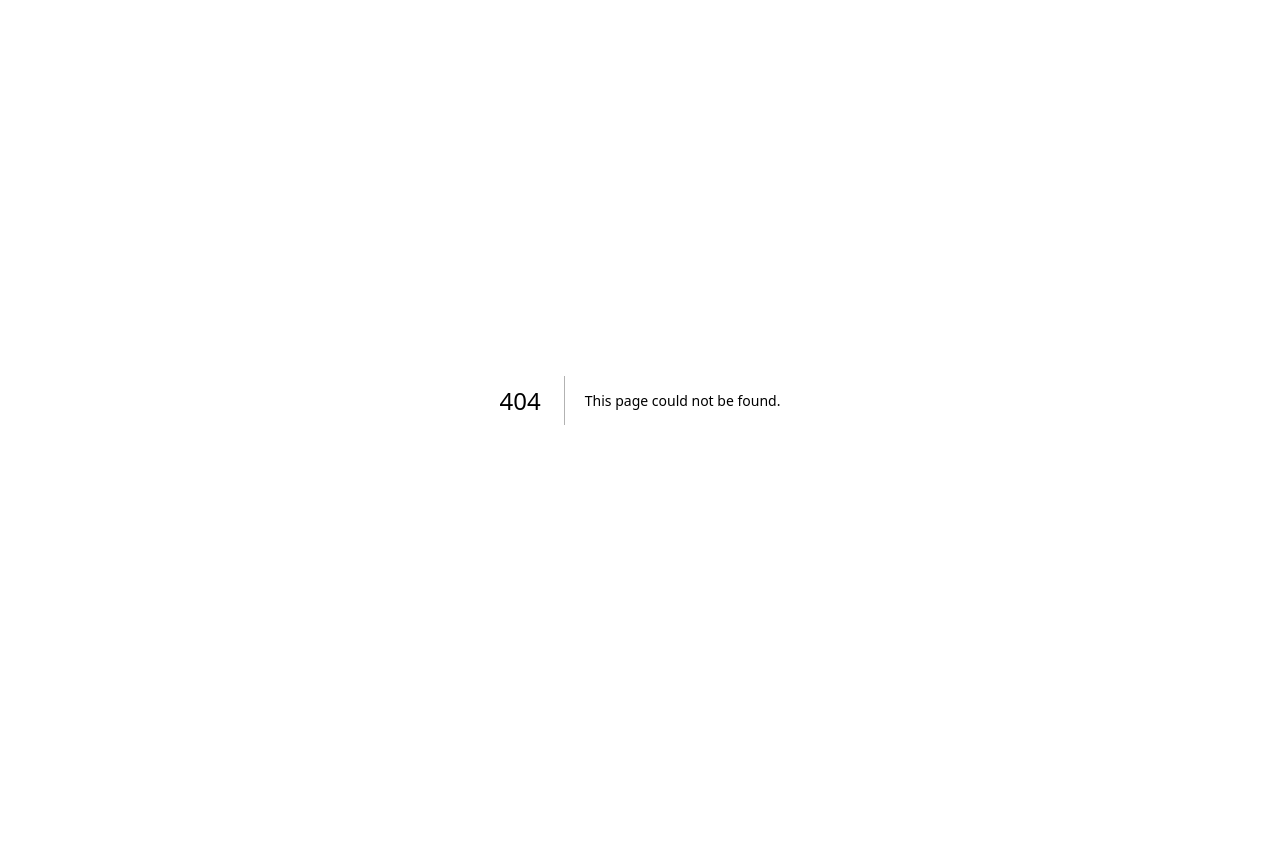
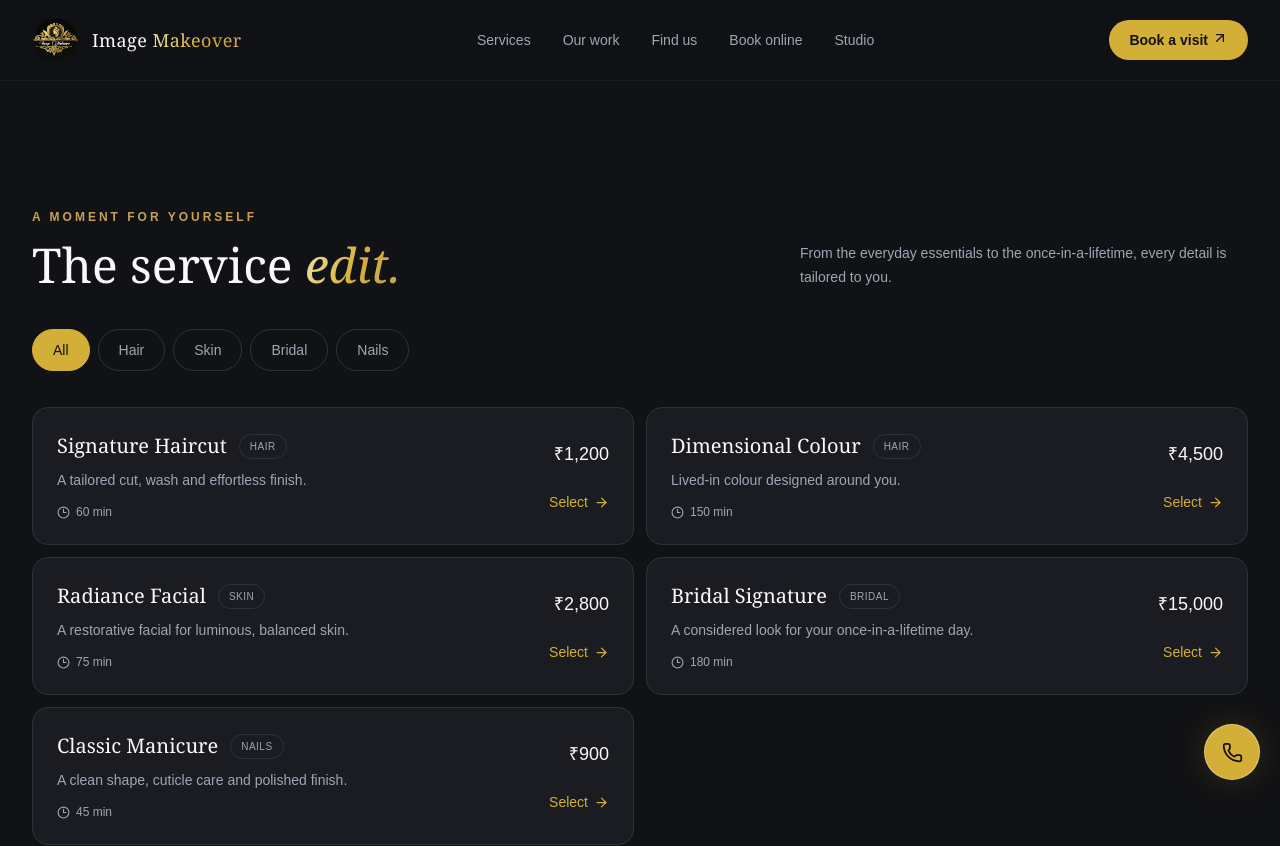
Before and after one commit to hiku15cs/ImageMakeover, a Next.js app: page /services in a window 1280 px wide. Before the commit this address had no page. Shown: the top 846 px of the page. Before the commit the page ends 800 px from the top, so only its background shows below. Built offline with nearby package versions, Linux system fonts and the light colour scheme; no server answers; the database is empty.

Commit message:
Refactor components to use Next.js Link for navigation and update styles for consistency

```diff
--- a/app/(public)/_components/hero-section.tsx
+++ b/app/(public)/_components/hero-section.tsx
@@ -1,4 +1,5 @@
 import Image from "next/image";
+import Link from "next/link";
 import { ArrowDown, ArrowUpRight, Sparkles, Star } from "lucide-react";
 import { salon } from "@/lib/salon";
 import { afterImage } from "./public-content";
@@ -7,7 +8,7 @@ import OpenStatusBadge from "./open-status-badge";
 export default function HeroSection({ bookingLink }: { bookingLink: string | null }) {
   return (
     <section className="hero-glow relative">
-      <div className="mx-auto grid min-h-[720px] max-w-7xl items-center gap-14 px-5 py-20 lg:grid-cols-[1.05fr_.95fr] lg:px-8 lg:py-24">
+      <div className="mx-auto grid min-h-[720px] max-w-7xl items-center gap-14 px-5 py-8 lg:grid-cols-[1.05fr_.95fr] lg:px-8 lg:py-10">
         <div className="relative z-10">
           <div className="mb-8"><OpenStatusBadge /></div>
           <p className="mb-5 text-xs font-semibold uppercase tracking-[0.28em] text-brand-antique">The art of becoming</p>
@@ -18,7 +19,7 @@ export default function HeroSection({ bookingLink }: { bookingLink: string | nul
             Thoughtful artistry. A little ritual. A look that feels entirely like you. Welcome to Image Makeover.
           </p>
           <div className="mt-9 flex flex-wrap gap-3">
-            <a href="#services" className="inline-flex items-center gap-2 rounded-full bg-brand-gold px-6 py-3.5 text-sm font-semibold text-brand-background transition hover:bg-brand-champagne">Explore services <ArrowDown size={16} /></a>
+            <Link href="/services" className="inline-flex items-center gap-2 rounded-full bg-brand-gold px-6 py-3.5 text-sm font-semibold text-brand-background transition hover:bg-brand-champagne">Explore services <ArrowDown size={16} /></Link>
             <a href={bookingLink ?? "#visit"} aria-disabled={!bookingLink} className="inline-flex items-center gap-2 rounded-full border border-brand-border px-6 py-3.5 text-sm font-semibold transition hover:border-brand-gold hover:text-brand-champagne">Book on WhatsApp <ArrowUpRight size={16} /></a>
           </div>
           {!salon.whatsappNumber && <p className="mt-3 text-xs text-brand-muted">Add your WhatsApp number in environment settings to enable direct booking.</p>}
--- a/app/(public)/_components/open-status-badge.tsx
+++ b/app/(public)/_components/open-status-badge.tsx
@@ -14,10 +14,10 @@ export default function OpenStatusBadge() {
   }, []);
 
   return (
-    <div className="inline-flex items-center gap-3 rounded-full border border-brand-border bg-brand-surface/80 px-4 py-2.5">
+    <div className="inline-flex items-center gap-2 whitespace-nowrap rounded-full border border-brand-border bg-brand-surface/80 px-3 py-2.5 sm:gap-3 sm:px-4">
       <span className={`h-2.5 w-2.5 rounded-full ${status?.open ? "bg-emerald-400 shadow-[0_0_12px_#34d399]" : "bg-brand-muted"}`} />
-      <span className="text-sm font-medium">{status?.message ?? "Checking hours…"}</span>
-      {status && <span className="hidden border-l border-brand-border pl-3 text-xs text-brand-muted sm:inline">{status.next}</span>}
+      <span className="text-xs font-medium sm:text-sm">{status?.message ?? "Checking hours…"}</span>
+      {status && <span className="border-l border-brand-border pl-2 text-[10px] text-brand-muted sm:pl-3 sm:text-xs">{status.next}</span>}
     </div>
   );
 }
--- a/app/(public)/_components/site-footer.tsx
+++ b/app/(public)/_components/site-footer.tsx
@@ -10,7 +10,7 @@ export default function SiteFooter({ bookingLink }: { bookingLink: string | null
         </div>
       </footer>
       <a
-        href={bookingLink ?? "#visit"}
+        href={bookingLink ?? "/#visit"}
         target={bookingLink ? "_blank" : undefined}
         rel={bookingLink ? "noreferrer" : undefined}
         aria-label={bookingLink ? "Book on WhatsApp" : "Find booking contact details"}
--- a/app/(public)/_components/site-header.tsx
+++ b/app/(public)/_components/site-header.tsx
@@ -11,18 +11,18 @@ export default function SiteHeader({ bookingLink }: { bookingLink: string | null
   return (
     <header className="relative z-30 border-b border-white/5 bg-brand-background/90 backdrop-blur">
       <div className="mx-auto flex max-w-7xl items-center justify-between px-5 py-4 lg:px-8">
-        <a href="#" className="flex items-center gap-3" aria-label="Image Makeover home">
+        <Link href="/" className="flex items-center gap-3" aria-label="Image Makeover home">
           <Image src="/Gemini_Generated_Image_fcpi34fcpi34fcpi.svg" alt="" width={48} height={48} className="h-12 w-12 object-contain" />
           <span className="font-display text-lg tracking-wide">Image <span className="gold-text">Makeover</span></span>
-        </a>
+        </Link>
         <nav className="hidden items-center gap-8 text-sm text-brand-muted md:flex">
-          <a className="transition hover:text-white" href="#services">Services</a>
-          <a className="transition hover:text-white" href="#transformations">Our work</a>
-          <a className="transition hover:text-white" href="#visit">Find us</a>
+          <Link className="transition hover:text-white" href="/services">Services</Link>
+          <Link className="transition hover:text-white" href="/work">Our work</Link>
+          <Link className="transition hover:text-white" href="/#visit">Find us</Link>
           <Link href="/book" className="transition hover:text-white">Book online</Link>
           <Link href="/admin/watermark" className="transition hover:text-white">Studio</Link>
         </nav>
-        <a href={bookingLink ?? "#visit"} className="hidden rounded-full bg-brand-gold px-5 py-2.5 text-sm font-semibold text-brand-background transition hover:bg-brand-champagne sm:inline-flex">
+        <a href={bookingLink ?? "/#visit"} className="hidden rounded-full bg-brand-gold px-5 py-2.5 text-sm font-semibold text-brand-background transition hover:bg-brand-champagne sm:inline-flex">
           Book a visit <ArrowUpRight className="ml-1" size={16} />
         </a>
         <button type="button" aria-label={menuOpen ? "Close menu" : "Open menu"} className="rounded-lg border border-brand-border p-2 md:hidden" onClick={() => setMenuOpen(!menuOpen)}>
@@ -31,10 +31,11 @@ export default function SiteHeader({ bookingLink }: { bookingLink: string | null
       </div>
       {menuOpen && (
         <nav className="grid gap-4 border-t border-brand-border px-6 py-5 text-sm text-brand-muted md:hidden">
-          <a href="#services" onClick={() => setMenuOpen(false)}>Services</a>
-          <a href="#transformations" onClick={() => setMenuOpen(false)}>Our work</a>
-          <a href="#visit" onClick={() => setMenuOpen(false)}>Find us</a>
+          <Link href="/services" onClick={() => setMenuOpen(false)}>Services</Link>
+          <Link href="/work" onClick={() => setMenuOpen(false)}>Our work</Link>
+          <Link href="/#visit" onClick={() => setMenuOpen(false)}>Find us</Link>
           <Link href="/book" onClick={() => setMenuOpen(false)}>Book online</Link>
+          <Link href="/admin/watermark" onClick={() => setMenuOpen(false)}>Studio</Link>
         </nav>
       )}
     </header>
--- a/app/(public)/_components/visit-section.tsx
+++ b/app/(public)/_components/visit-section.tsx
@@ -3,7 +3,7 @@ import { salon } from "@/lib/salon";
 
 export default function VisitSection({ bookingLink }: { bookingLink: string | null }) {
   return (
-    <section id="visit" className="mx-auto max-w-7xl scroll-mt-20 px-5 py-24 lg:px-8 lg:py-32">
+    <section id="visit" className="mx-auto max-w-7xl scroll-mt-20 px-5 py-2 lg:px-8 lg:py-2">
       <div className="rounded-3xl border border-brand-border bg-gradient-to-br from-brand-surface to-[#17181d] p-7 sm:p-12">
         <div className="grid gap-10 md:grid-cols-[1fr_auto] md:items-center">
           <div><p className="mb-4 text-xs font-semibold uppercase tracking-[.25em] text-brand-antique">Your chair is waiting</p><h2 className="font-display text-4xl sm:text-5xl">Come say <span className="gold-text italic">hello.</span></h2><p className="mt-4 max-w-xl text-sm leading-6 text-brand-muted">Find us, call us, or send a note. We’d love to help you find your next look.</p></div>
@@ -18,7 +18,7 @@ export default function VisitSection({ bookingLink }: { bookingLink: string | nu
           ) : (
             <div className="rounded-xl border border-brand-border p-5"><Phone size={19} className="text-brand-gold" /><p className="mt-4 text-sm font-medium">Give us a call</p><p className="mt-1 text-sm text-brand-muted">Set NEXT_PUBLIC_SALON_PHONE to enable click-to-call.</p></div>
           )}
-          <a href={bookingLink ?? "#services"} className="rounded-xl border border-brand-border p-5 transition hover:border-brand-gold/50"><Sparkles size={19} className="text-brand-gold" /><p className="mt-4 text-sm font-medium">Book on WhatsApp</p><p className="mt-1 text-sm text-brand-muted">Let’s find a time that works for you.</p><span className="mt-3 inline-flex items-center gap-1 text-xs text-brand-gold">Start a conversation <ArrowUpRight size={13} /></span></a>
+          <a href={bookingLink ?? "/services"} className="rounded-xl border border-brand-border p-5 transition hover:border-brand-gold/50"><Sparkles size={19} className="text-brand-gold" /><p className="mt-4 text-sm font-medium">Book on WhatsApp</p><p className="mt-1 text-sm text-brand-muted">Let’s find a time that works for you.</p><span className="mt-3 inline-flex items-center gap-1 text-xs text-brand-gold">Start a conversation <ArrowUpRight size={13} /></span></a>
         </div>
         <div className="mt-5 overflow-hidden rounded-xl border border-brand-border">
           <iframe title="Map to Image Makeover" src={salon.mapEmbedUrl} width="600" height="450" allowFullScreen loading="lazy" referrerPolicy="strict-origin-when-cross-origin" className="h-64 w-full border-0 grayscale" />
--- a/app/(public)/page.tsx
+++ b/app/(public)/page.tsx
@@ -1,75 +1,17 @@
-"use client";
-
-import { useCallback, useEffect, useState } from "react";
 import { bookingUrl } from "@/lib/salon";
-import { getSupabaseBrowserClient } from "@/lib/supabase";
 import HeroSection from "./_components/hero-section";
-import ServiceSection from "./_components/service-section";
 import SiteFooter from "./_components/site-footer";
 import SiteHeader from "./_components/site-header";
 import TestimonialsSection from "./_components/testimonials-section";
-import TransformationsSection from "./_components/transformations-section";
 import VisitSection from "./_components/visit-section";
-import { initialServices, type Service } from "./_components/public-content";
 
 export default function HomePage() {
-  const [selected, setSelected] = useState<string[]>([]);
-  const [services, setServices] = useState<Service[]>(initialServices);
-  const [serviceError, setServiceError] = useState("");
-
-  useEffect(() => {
-    let active = true;
-    try {
-      const supabase = getSupabaseBrowserClient();
-      void supabase
-        .from("services")
-        .select("id,title,category,description,duration_minutes,price")
-        .eq("is_active", true)
-        .order("created_at", { ascending: false })
-        .then(({ data, error }) => {
-          if (!active) return;
-          if (error) {
-            setServiceError(`Couldn't load live services: ${error.message}`);
-            return;
-          }
-          if (data?.length) setServices(data as Service[]);
-        });
-    } catch (error) {
-      if (active) setServiceError(error instanceof Error ? error.message : "Supabase is unavailable.");
-    }
-    return () => {
-      active = false;
-    };
-  }, []);
-
-  const selectedTitles = services
-    .filter((service) => selected.includes(service.id))
-    .map((service) => service.title);
-  const bookingLink = bookingUrl(
-    selectedTitles.length
-      ? `Hello Image Makeover, I'd love to enquire about: ${selectedTitles.join(", ")}.`
-      : "Hello Image Makeover, I'd love to book a consultation.",
-  );
-  const toggleService = useCallback((id: string) => {
-    setSelected((current) =>
-      current.includes(id)
-        ? current.filter((value) => value !== id)
-        : [...current, id],
-    );
-  }, []);
+  const bookingLink = bookingUrl("Hello Image Makeover, I'd love to book a consultation.");
 
   return (
     <main className="overflow-hidden">
       <SiteHeader bookingLink={bookingLink} />
       <HeroSection bookingLink={bookingLink} />
-      <ServiceSection
-        services={services}
-        serviceError={serviceError}
-        selected={selected}
-        onToggle={toggleService}
-        bookingLink={bookingLink}
-      />
-      <TransformationsSection />
       <VisitSection bookingLink={bookingLink} />
       <TestimonialsSection />
       <SiteFooter bookingLink={bookingLink} />
--- /dev/null
+++ b/app/(public)/services/page.tsx
@@ -0,0 +1,71 @@
+"use client";
+
+import { useCallback, useEffect, useMemo, useState } from "react";
+import { bookingUrl } from "@/lib/salon";
+import { getSupabaseBrowserClient } from "@/lib/supabase";
+import ServiceSection from "../_components/service-section";
+import SiteFooter from "../_components/site-footer";
+import SiteHeader from "../_components/site-header";
+import { initialServices, type Service } from "../_components/public-content";
+
+export default function ServicesPage() {
+  const [services, setServices] = useState<Service[]>(initialServices);
+  const [serviceError, setServiceError] = useState("");
+  const [selected, setSelected] = useState<string[]>([]);
+
+  useEffect(() => {
+    let active = true;
+    try {
+      const supabase = getSupabaseBrowserClient();
+      void supabase
+        .from("services")
+        .select("id,title,category,description,duration_minutes,price")
+        .eq("is_active", true)
+        .order("created_at", { ascending: false })
+        .then(({ data, error }) => {
+          if (!active) return;
+          if (error) {
+            setServiceError(`Couldn't load live services: ${error.message}`);
+            return;
+          }
+          if (data?.length) setServices(data as Service[]);
+        });
+    } catch (error) {
+      if (active) setServiceError(error instanceof Error ? error.message : "Supabase is unavailable.");
+    }
+    return () => {
+      active = false;
+    };
+  }, []);
+
+  const selectedTitles = useMemo(
+    () => services.filter((service) => selected.includes(service.id)).map((service) => service.title),
+    [selected, services],
+  );
+  const bookingLink = bookingUrl(
+    selectedTitles.length
+      ? `Hello Image Makeover, I'd love to enquire about: ${selectedTitles.join(", ")}.`
+      : "Hello Image Makeover, I'd love to book a consultation.",
+  );
+  const toggleService = useCallback((id: string) => {
+    setSelected((current) =>
+      current.includes(id)
+        ? current.filter((value) => value !== id)
+        : [...current, id],
+    );
+  }, []);
+
+  return (
+    <main className="min-h-screen overflow-hidden">
+      <SiteHeader bookingLink={bookingLink} />
+      <ServiceSection
+        services={services}
+        serviceError={serviceError}
+        selected={selected}
+        onToggle={toggleService}
+        bookingLink={bookingLink}
+      />
+      <SiteFooter bookingLink={bookingLink} />
+    </main>
+  );
+}
--- /dev/null
+++ b/app/(public)/work/page.tsx
@@ -0,0 +1,19 @@
+import type { Metadata } from "next";
+import { bookingUrl } from "@/lib/salon";
+import SiteFooter from "../_components/site-footer";
+import SiteHeader from "../_components/site-header";
+import TransformationsSection from "../_components/transformations-section";
+
+export const metadata: Metadata = { title: "Our Work | Image Makeover" };
+
+export default function WorkPage() {
+  const bookingLink = bookingUrl("Hello Image Makeover, I'd love to book a consultation.");
+
+  return (
+    <main className="min-h-screen overflow-hidden">
+      <SiteHeader bookingLink={bookingLink} />
+      <TransformationsSection />
+      <SiteFooter bookingLink={bookingLink} />
+    </main>
+  );
+}
```
